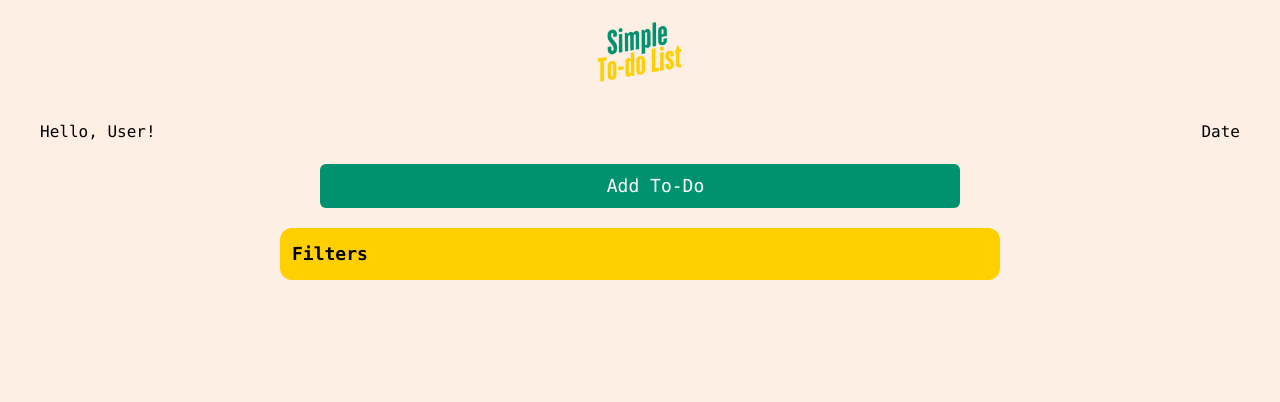
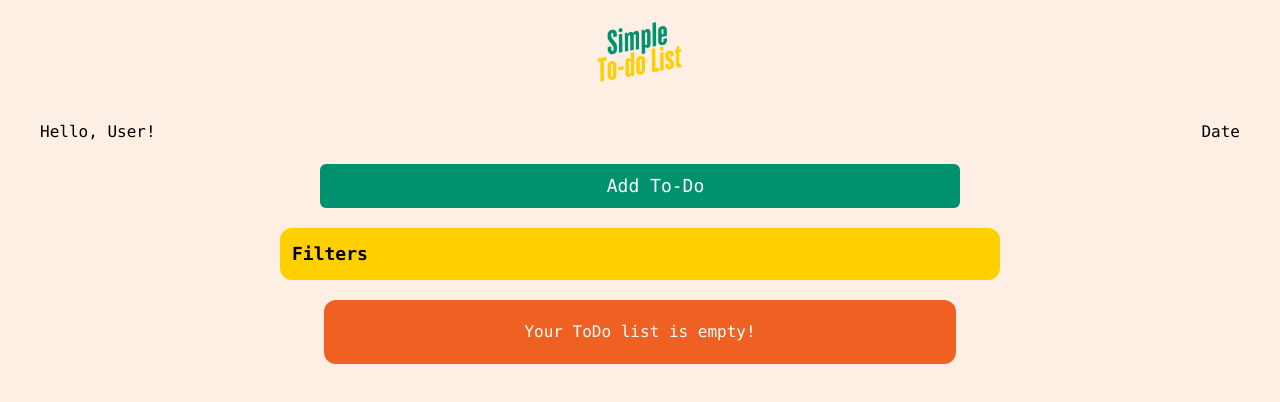
Before and after one commit to MarcLawrenceKing/todo_mern, a React (Vite) app in the folder client/: page /home in a window 1280 px wide. Shown: the top 402 px of the page. Built offline with nearby package versions, Linux system fonts and the light colour scheme; some icons are missing.

Commit message:
your to list is empty

```diff
--- a/client/src/pages/HomePage.tsx
+++ b/client/src/pages/HomePage.tsx
@@ -37,10 +37,18 @@ const HomePage = () => {
             onSave={handleSave}
           />
           <Filters />
-          <div className="grid grid-cols-1 gap-5 md:grid-cols-2 todo3:grid-cols-3">
-            {todos.map((todo, index) => (
-              <ToDo key={index} {...todo} />
-            ))}
+          <div
+            className={`grid grid-cols-1 ${
+              todos.length > 0 ? "gap-5 md:grid-cols-2 todo3:grid-cols-3" : ""
+            }`}
+          >
+            {todos.length > 0 ? (
+              todos.map((todo, index) => <ToDo key={index} {...todo} />)
+            ) : (
+              <p className="bg-accent2 rounded-xl p-5 text-white text-sm md:text-base md:px-50">
+                Your ToDo list is empty!
+              </p>
+            )}
           </div>
         </div>
       </div>
```
